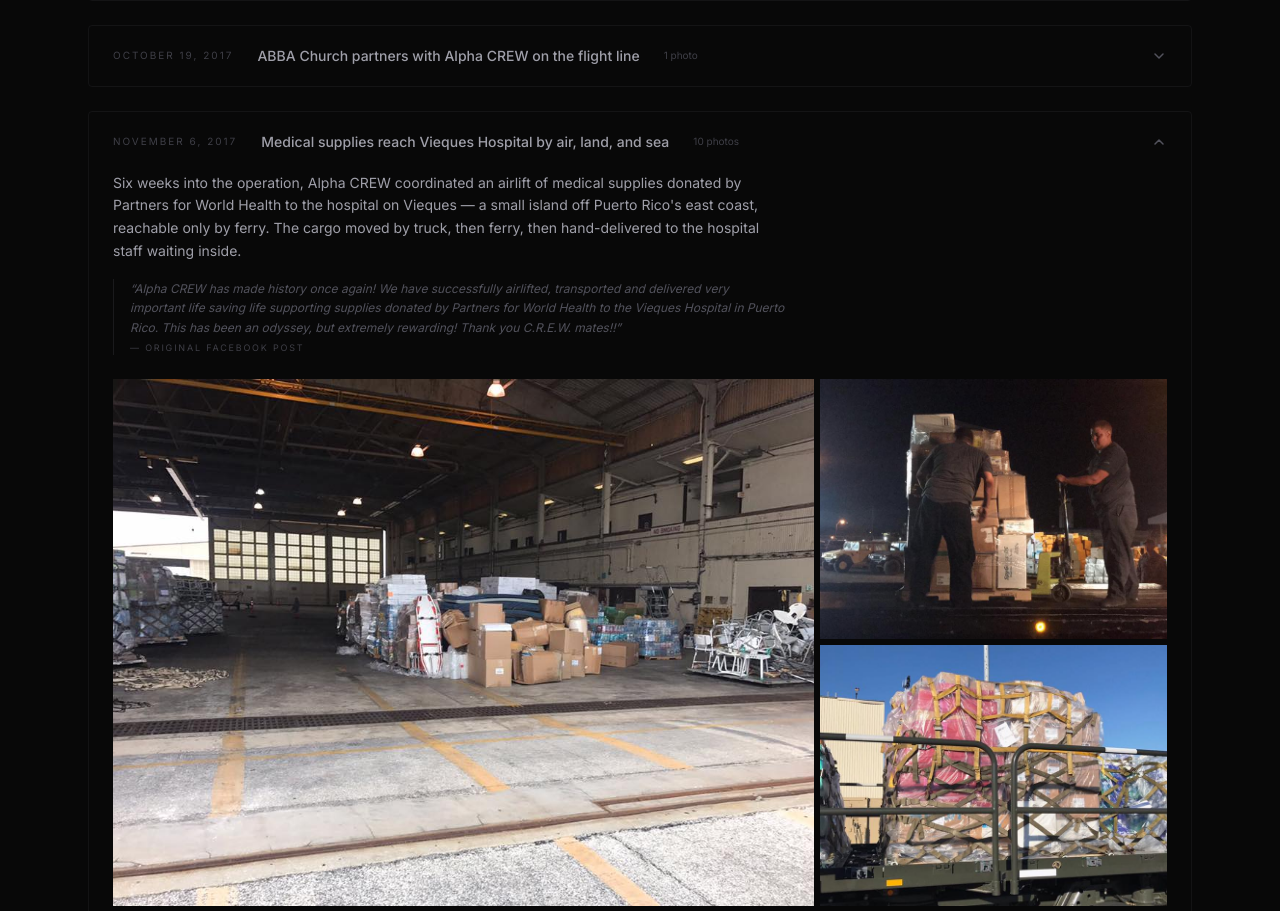
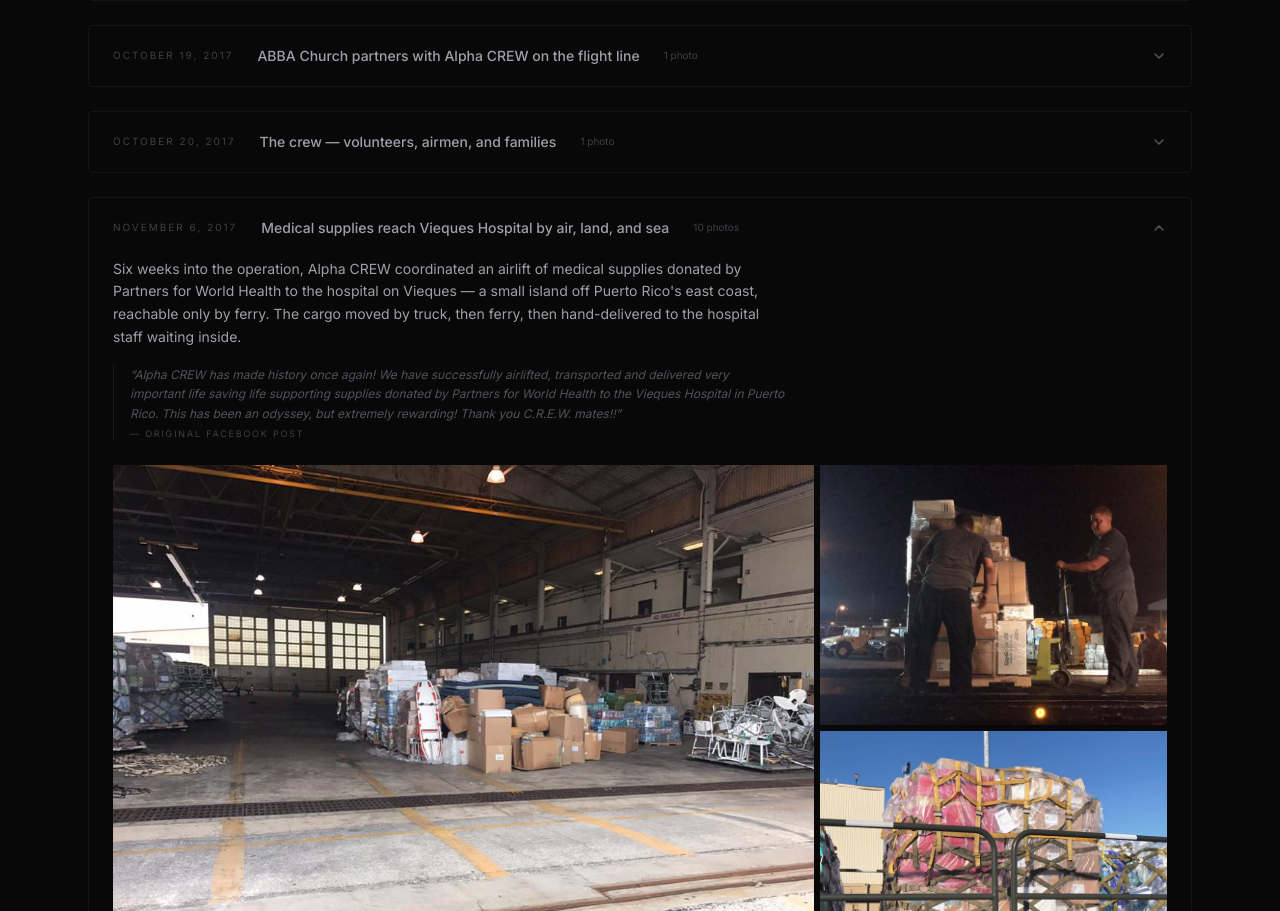
Before and after one commit to durenjoey/alphacrew, a Next.js app: page / in a window 1280 px wide. Shown: the part 7200-8111 px from the top of the page. Built offline with nearby package versions, Linux system fonts and the light colour scheme.

Commit message:
Add October 20 full crew group photo entry
Airmen, civilians, church partners, and families outside the warehouse.

Co-Authored-By: Claude Opus 4.6 <noreply@anthropic.com>

```diff
--- a/src/data/gallery.ts
+++ b/src/data/gallery.ts
@@ -846,6 +846,20 @@ export const galleryEntries: GalleryEntry[] = [
     ],
   },
   {
+    date: "October 20, 2017",
+    title: "The crew — volunteers, airmen, and families",
+    narrative:
+      "A month into the operation, the team gathered outside the warehouse for a group photo. Airmen in uniform stood next to civilian volunteers, church partners, and their families — kids included. This was never a military operation or a civilian one. It was both, held together by people who showed up because they couldn't not show up.",
+    caption:
+      "Big thanks to all of our volunteers, donors, and crewmates for continuing to make an effort to help save lives in Puerto Rico.",
+    photos: [
+      {
+        src: "full-crew-group-photo-warehouse.jpg",
+        alt: "Full Alpha CREW group photo outside the warehouse — airmen in uniform, civilian volunteers, church partners, and families with children",
+      },
+    ],
+  },
+  {
     date: "November 6, 2017",
     title: "Medical supplies reach Vieques Hospital by air, land, and sea",
     narrative:
```
Also changed, not shown: public/assets/photos/full-crew-group-photo-warehouse.jpg (added).
